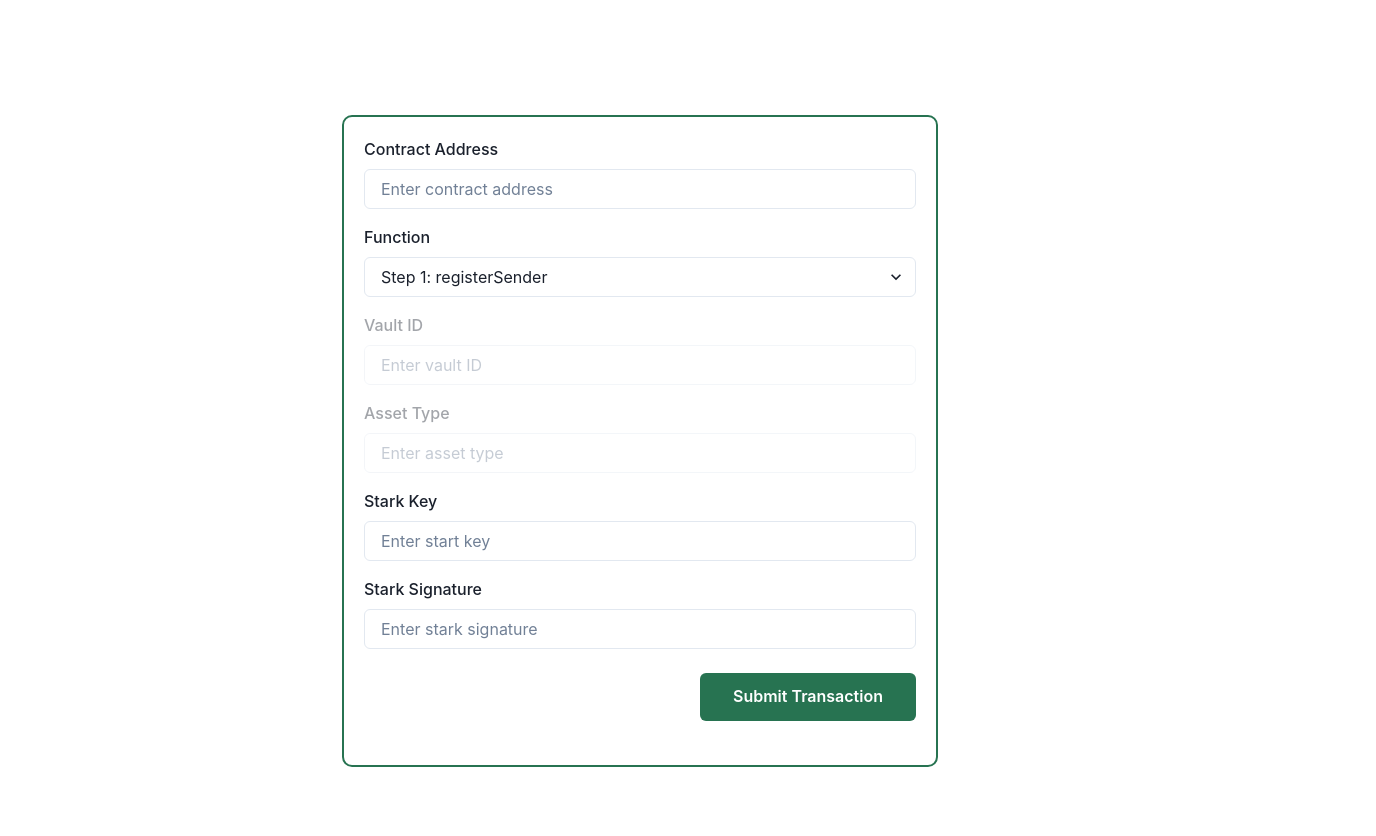
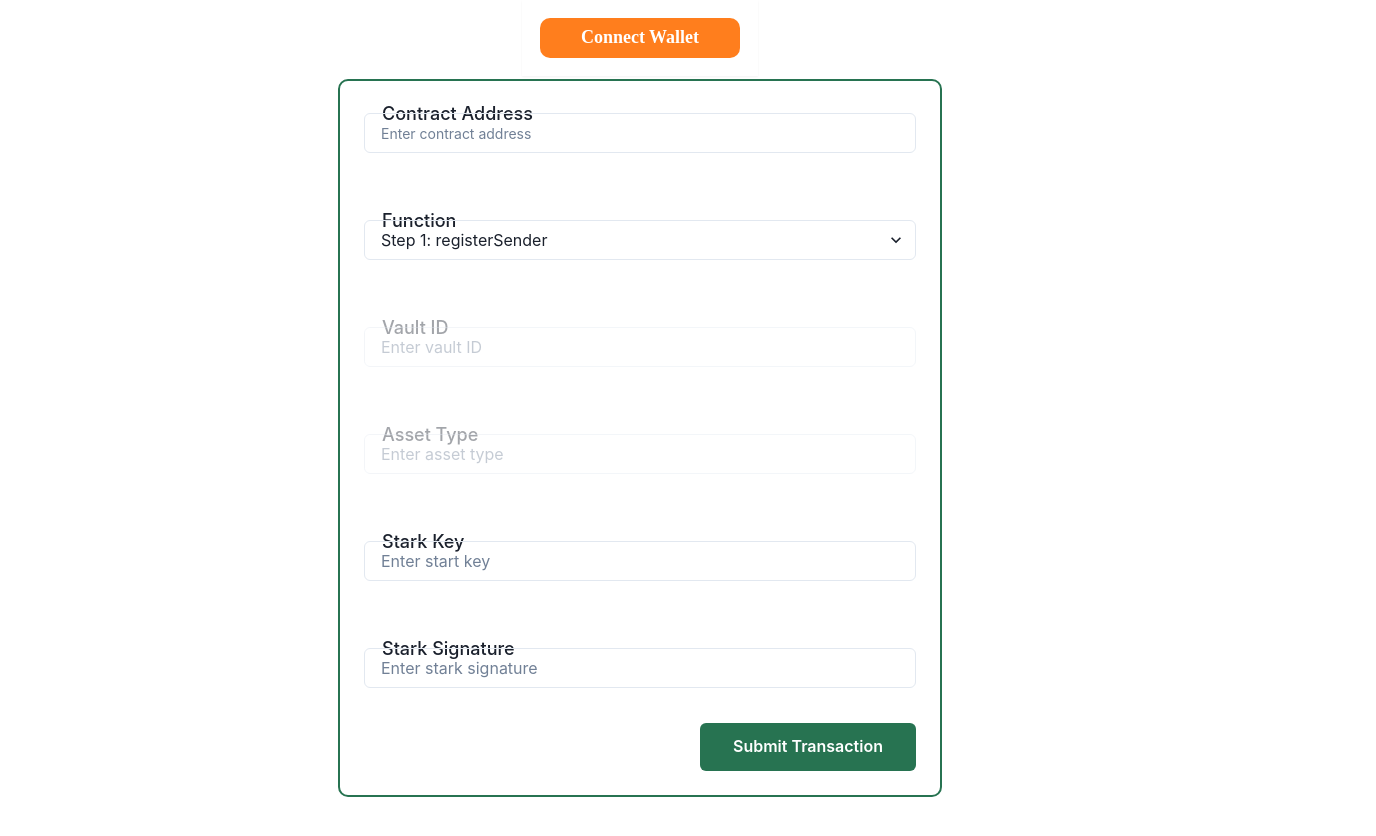
Before and after one commit to leonmantell/myapp-with-next-charkra, a Next.js app: page /inputing in a window 1280 px wide. Shown: the top 836 px of the page, 1376 px wide, since content can reach past the window. After the commit the page ends 800 px from the top, so only its background shows below. Built offline with nearby package versions, Linux system fonts and the light colour scheme.

Commit message:
match pixels of informs

```diff
--- a/src/app/inputing/page.tsx
+++ b/src/app/inputing/page.tsx
@@ -44,7 +44,7 @@ export function App() {
       justifyContent="center"
       alignItems="center"
     >
-      <Box width="1440px" height="72px" p={[4, 18]} boxShadow={"sm"}>
+      <Box p={[4, 18]} boxShadow={"sm"}>
         <Stack direction="row" spacing={4} align="center">
           <Button
             width="200px"
@@ -61,54 +61,111 @@ export function App() {
           </Button>
         </Stack>
       </Box>
-      <Box height="952px" p={[4, 18]}>
+      <Box height="952px" sx={{ display: "flex", alignItems: "center" }}>
+        <Box>
           <Box
-          p={5}
             border="2px"
             borderColor="#277351"
             borderRadius="10"
-          mx="420px"
-          my="137px"
+            py="auto"
+            //sx={{ display: "flex", alignItems: "center" }}
           >
             <Stack
               spacing={6}
               flexDir="column"
-            mb="2"
+              // mb="2"
               justifyContent="center"
               alignItems="center"
             >
-            <FormControl width="552px" height="64px">
-              <FormLabel>Contract Address</FormLabel>
-              <Input placeholder="Enter contract address" />
+              <FormControl width="552px" height="64px" mt="19px" mx="24px">
+                <FormLabel
+                  sx={{ fontSize: "18px !important" }}
+                  mb="-14px"
+                  ml="18px"
+                >
+                  Contract Address
+                </FormLabel>
+                <Input
+                  sx={{ fontSize: "14px" }}
+                  placeholder="Enter contract address"
+                />
               </FormControl>
-            <FormControl width="552px" height="64px">
-              <FormLabel>Function</FormLabel>
+              <FormControl width="552px" height="64px" mt="19px" mx="24px">
+                <FormLabel
+                  sx={{ fontSize: "18px !important" }}
+                  mb="-14px"
+                  ml="18px"
+                >
+                  Function
+                </FormLabel>
                 <Select onChange={handleChange}>
-                <option value="option1" color="#277351">
-                  Step 1: registerSender
-                </option>
-                <option value="option2" color="#277351">
-                  Step 2: fullWithdrawalRequest
-                </option>
-                <option value="option3" color="#277351">
-                  Step 3: withdraw
-                </option>
+                  <option value="option1">Step 1: registerSender</option>
+                  <option value="option2">Step 2: fullWithdrawalRequest</option>
+                  <option value="option3">Step 3: withdraw</option>
                 </Select>
               </FormControl>
-            <FormControl width="552px" height="64px" isDisabled={id}>
-              <FormLabel>Vault ID</FormLabel>
+              <FormControl
+                width="552px"
+                height="64px"
+                mt="19px"
+                mx="24px"
+                isDisabled={id}
+              >
+                <FormLabel
+                  sx={{ fontSize: "18px !important" }}
+                  mb="-14px"
+                  ml="18px"
+                >
+                  Vault ID
+                </FormLabel>
                 <Input placeholder="Enter vault ID" />
               </FormControl>
-            <FormControl width="552px" height="64px" isDisabled={type}>
-              <FormLabel>Asset Type</FormLabel>
+              <FormControl
+                width="552px"
+                height="64px"
+                mt="19px"
+                mx="24px"
+                isDisabled={type}
+              >
+                <FormLabel
+                  sx={{ fontSize: "18px !important" }}
+                  mb="-14px"
+                  ml="18px"
+                >
+                  Asset Type
+                </FormLabel>
                 <Input placeholder="Enter asset type" />
               </FormControl>
-            <FormControl width="552px" height="64px" isDisabled={key}>
-              <FormLabel>Stark Key</FormLabel>
+              <FormControl
+                width="552px"
+                height="64px"
+                mt="19px"
+                mx="24px"
+                isDisabled={key}
+              >
+                <FormLabel
+                  sx={{ fontSize: "18px !important" }}
+                  mb="-14px"
+                  ml="18px"
+                >
+                  Stark Key
+                </FormLabel>
                 <Input placeholder="Enter start key" />
               </FormControl>
-            <FormControl width="552px" height="64px" isDisabled={signature}>
-              <FormLabel>Stark Signature</FormLabel>
+              <FormControl
+                width="552px"
+                height="64px"
+                mt="19px"
+                mx="24px"
+                isDisabled={signature}
+              >
+                <FormLabel
+                  sx={{ fontSize: "18px !important" }}
+                  mb="-14px"
+                  ml="18px"
+                >
+                  Stark Signature
+                </FormLabel>
                 <Input placeholder="Enter stark signature" />
               </FormControl>
             </Stack>
@@ -120,6 +177,8 @@ export function App() {
               <Button
                 width="216px"
                 height="48px"
+                mx="24px"
+                my="24px"
                 sx={{ background: "#277351", textColor: "white" }}
               >
                 Submit Transaction
@@ -127,6 +186,7 @@ export function App() {
             </Box>
           </Box>
         </Box>
+      </Box>
     </Flex>
   );
 }
--- a/src/app/login/page.tsx
+++ b/src/app/login/page.tsx
@@ -78,7 +78,7 @@ const App = () => {
           "authentication",
           JSON.stringify({ email: email })
         );
-        router.push(`/welcome`);
+        router.push(`/inputing`);
       } else {
         toast({
           title: "Login failed.",
```
Lines whose indentation alone changed are shown as unchanged.
